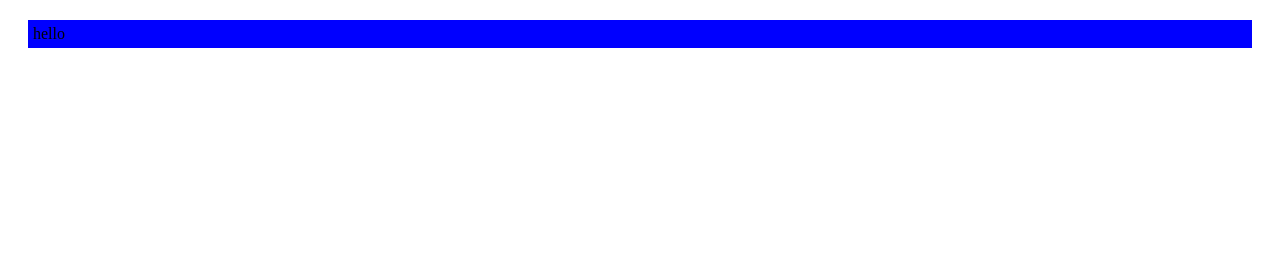
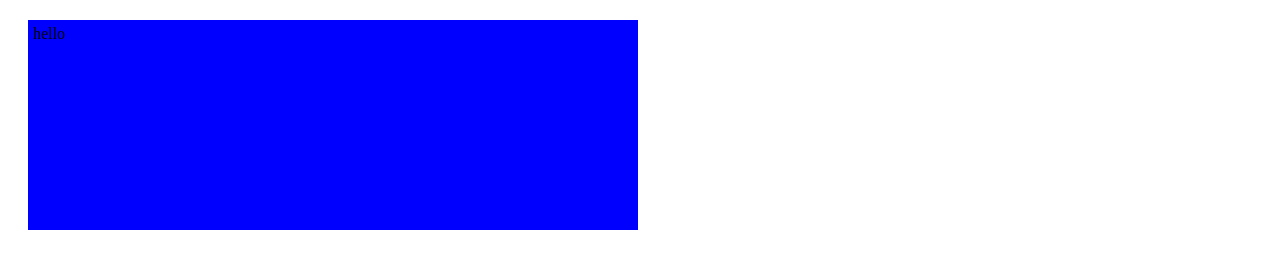
Before and after one commit to cloxus/min240, a plain HTML site: page index1.html in a window 1280 px wide. Drawn offline with Linux system fonts and the light colour scheme.

Commit message:
Update index1.html

```diff
--- a/index1.html
+++ b/index1.html
@@ -4,6 +4,13 @@
 div {
   margin: 20px;
   padding: 5px;
+
+  left: 600px;
+  top: 200px;
+
+  width: 600px;
+  height: 200px;
+
 background-color: blue;
 }
 </style>
```
